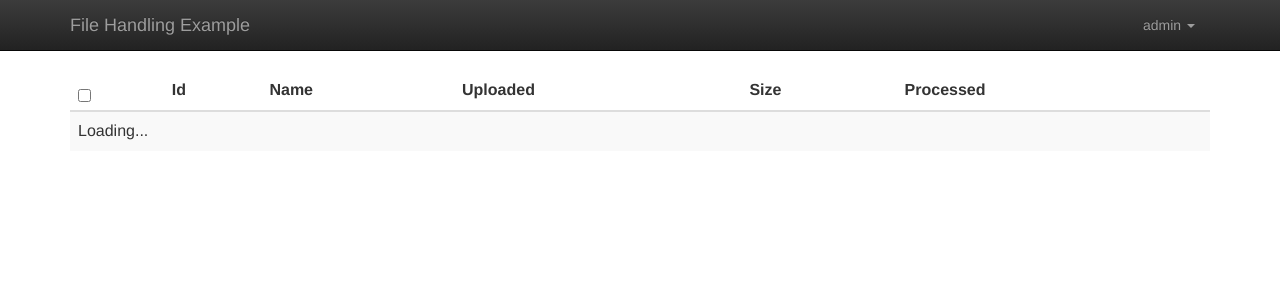
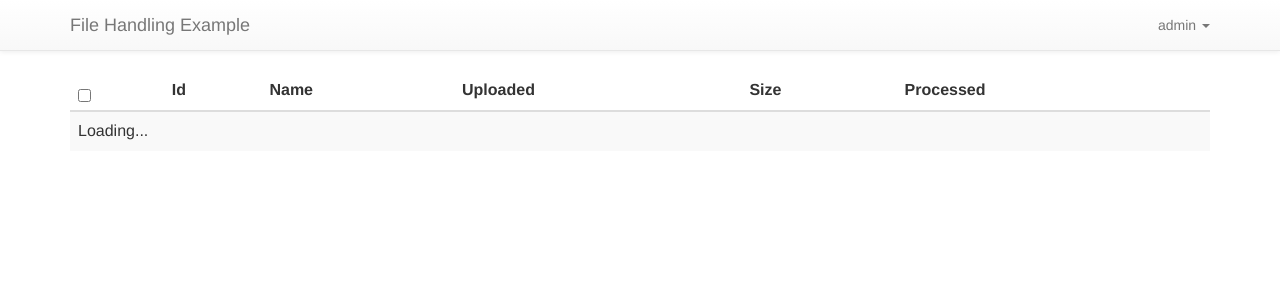
Before and after one commit to jagusztinl/azuredocker, a Django app: page /vue in a window 1280 px wide. Shown: the top 300 px of the page. Run offline with Django 3.2, Linux system fonts and the light colour scheme; the visitor is signed in with stand-in values (Sample User, id 1); data that the repository does not hold is empty; parts of the project's set-up code (start-up, migrations or seed data) failed here and were passed over; some libraries are stand-ins or nearby versions.

Commit message:
Making nav bar floating

```diff
--- a/collector/templates/vue.html
+++ b/collector/templates/vue.html
@@ -9,12 +9,33 @@
         <script src="//ajax.googleapis.com/ajax/libs/jquery/3.2.1/jquery.min.js"></script>
         <script src="//maxcdn.bootstrapcdn.com/bootstrap/3.3.7/js/bootstrap.min.js"></script>
         <script src="//cdnjs.cloudflare.com/ajax/libs/moment.js/2.19.1/moment.min.js"></script>
-        <script src="//cdnjs.cloudflare.com/ajax/libs/vue/2.3.4/vue.min.js"></script>
+        <script src="//cdnjs.cloudflare.com/ajax/libs/vue/2.3.4/vue.js"></script>
     </head>
     <body>
+        <nav class="navbar navbar-default navbar-fixed-top">
+            <div class="container">
+                <div class="navbar-header">
+                        <a class='navbar-brand' rel="nofollow" href=''>
+                            File Handling Example
+                        </a>
+                    </div>
+
+                    <ul class="nav navbar-nav navbar-right">
+                        <li class="dropdown">
+                            <a href="#" class="dropdown-toggle" data-toggle="dropdown">
+                                admin
+                                <b class="caret"></b>
+                            </a>
+                            <ul class="dropdown-menu">
+                                <li><a href='/logout'>Log out</a></li>
+                            </ul>
+                        </li>
+                    </ul>
+                    </div><!--/.nav-collapse -->
+                </div>
+            </nav>
             {% csrf_token %}
-    <div class="wrapper">
-        <div class="navbar navbar-static-top navbar-inverse"
+            <nav class="navbar navbar-static-top navbar-inverse"
                 role="navigation" aria-label="navbar">
                 <div class="container">
                     <span>
@@ -36,17 +57,12 @@
                         </li>
                     </ul>
                 </div>
-        </div>
-
+            </nav>
             <div class="content container">
                 <div id="filelist" >
-
                 </div>
             </div>
-    </div>
-
             <script type="text/javascript" src="{% static "collector/ui-vue.js" %}">
             </script>
-
         </body>
     </html>
```
Lines whose indentation alone changed are shown as unchanged.
